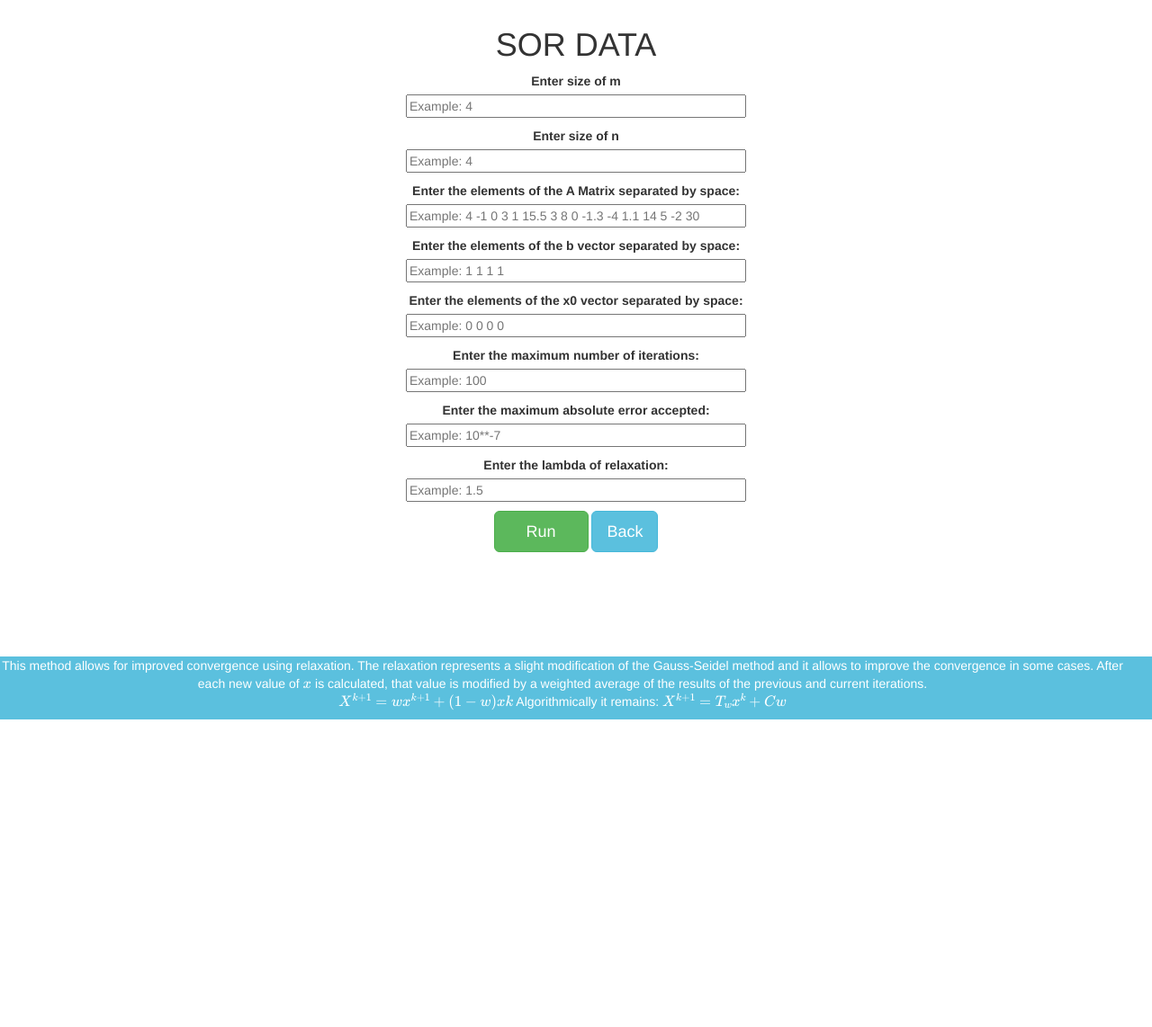
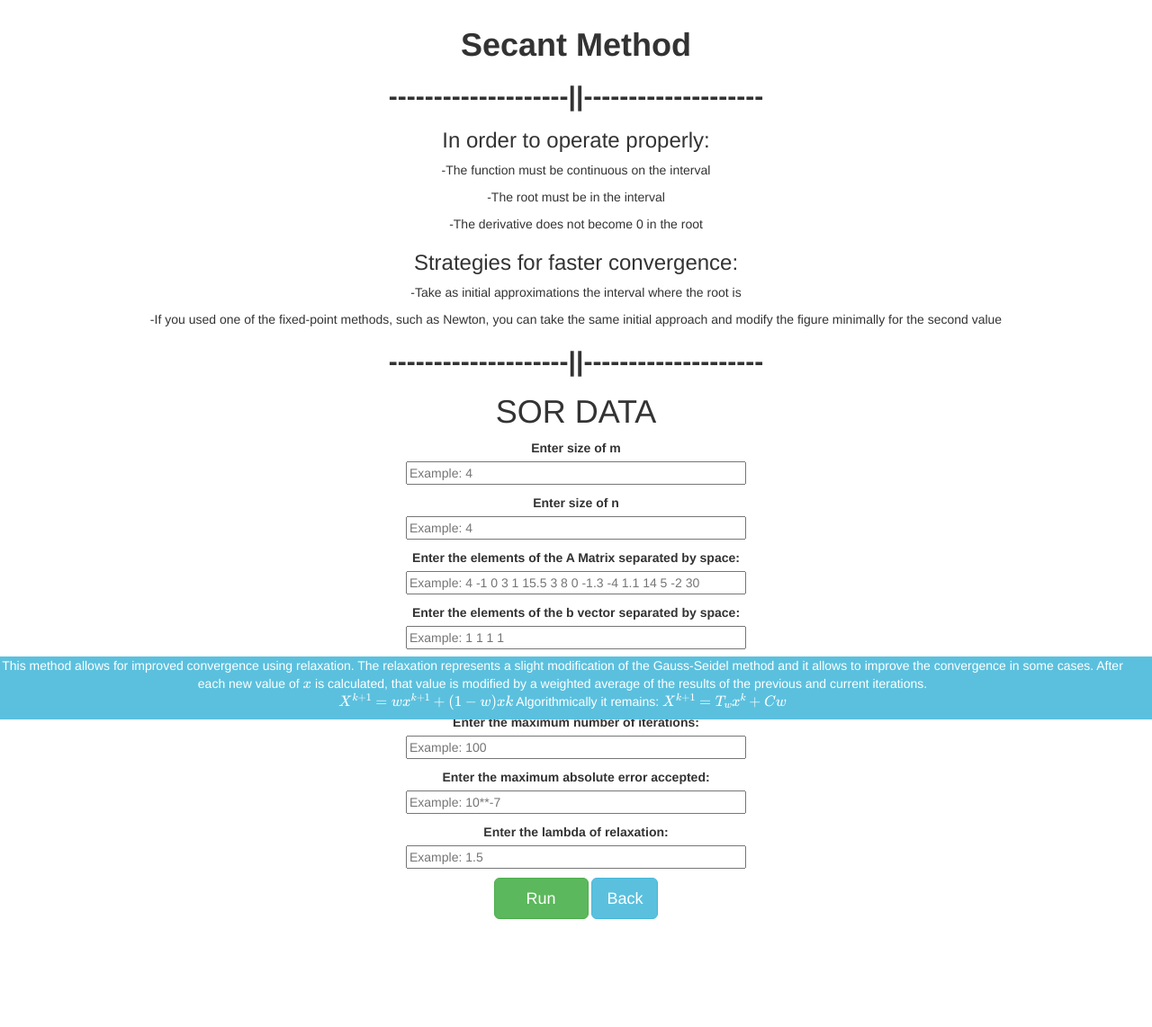
Before and after one commit to jjescuderv/WebNumeric, a Flask app: page /sor in a window 1280 px wide. Shown: the whole page at 90% size. Before the commit the page ends 800 px from the top, so only its background shows below. Run offline with Flask 2, Linux system fonts and the light colour scheme; parts of the project's set-up code (start-up, migrations or seed data) failed here and were passed over; some libraries are stand-ins or nearby versions.

```diff
--- a/templates/secant.html
+++ b/templates/secant.html
@@ -97,7 +97,7 @@
 
             </p>
         </div>
-        </div>
     </footer>
+    </div>
 </div>
 </html>
--- a/templates/sor.html
+++ b/templates/sor.html
@@ -25,7 +25,8 @@
         }
         body {
             padding:10px;
-            padding-bottom:60px;   /* Height of the footer */
+            padding-bottom:60px;
+            text-align: center;
         }
         .footer {
             position: fixed;
@@ -36,9 +37,22 @@
             color: white;
             text-align: center;
         }
+        .clear { clear: both; height: 60px; }
     </style>
 </head>
 <body>
+    <h1><b>Secant Method</b></h1>
+    <h2><b>--------------------||--------------------</b></h2>
+    <h3>In order to operate properly:</h3>
+    <p>-The function must be continuous on the interval</p>
+    <p>-The root must be in the interval</p>
+    <p>-The derivative does not become 0 in the root</p>
+    <h3>Strategies for faster convergence:</h3>
+    <p>-Take as initial approximations the interval where the root is</p>
+    <p>-If you used one of the fixed-point methods, such as Newton, you can take the same initial
+        approach and modify the figure minimally for the second value</p>
+    <h2><b>--------------------||--------------------</b></h2>
+
     <h1>SOR DATA</h1>
 
     <form method="post" action="{{ url_for('FlaskSor') }}">
@@ -71,6 +85,8 @@
     </form>
 </body>
 
+<div class="clear">
+    <div id="footer">
     <footer>
         <br>
         <div class="footer">
@@ -85,5 +101,7 @@
         </div>
         <br>
     </footer>
+    </div>
+</div>
 
 </html>
```
Also changed, not shown: templates/multroots.html (+20 -2 lines). Lines whose indentation alone changed are shown as unchanged.
